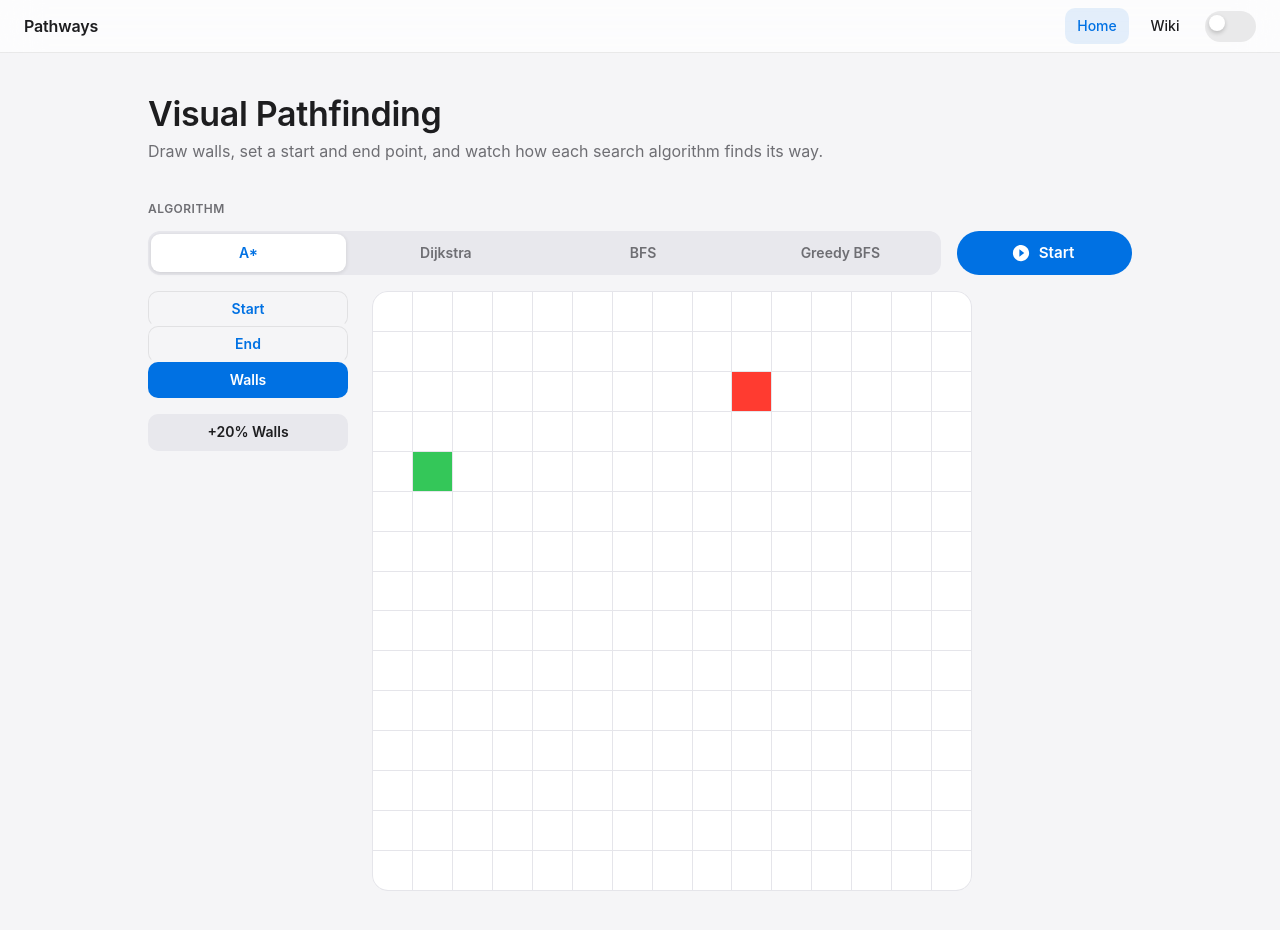
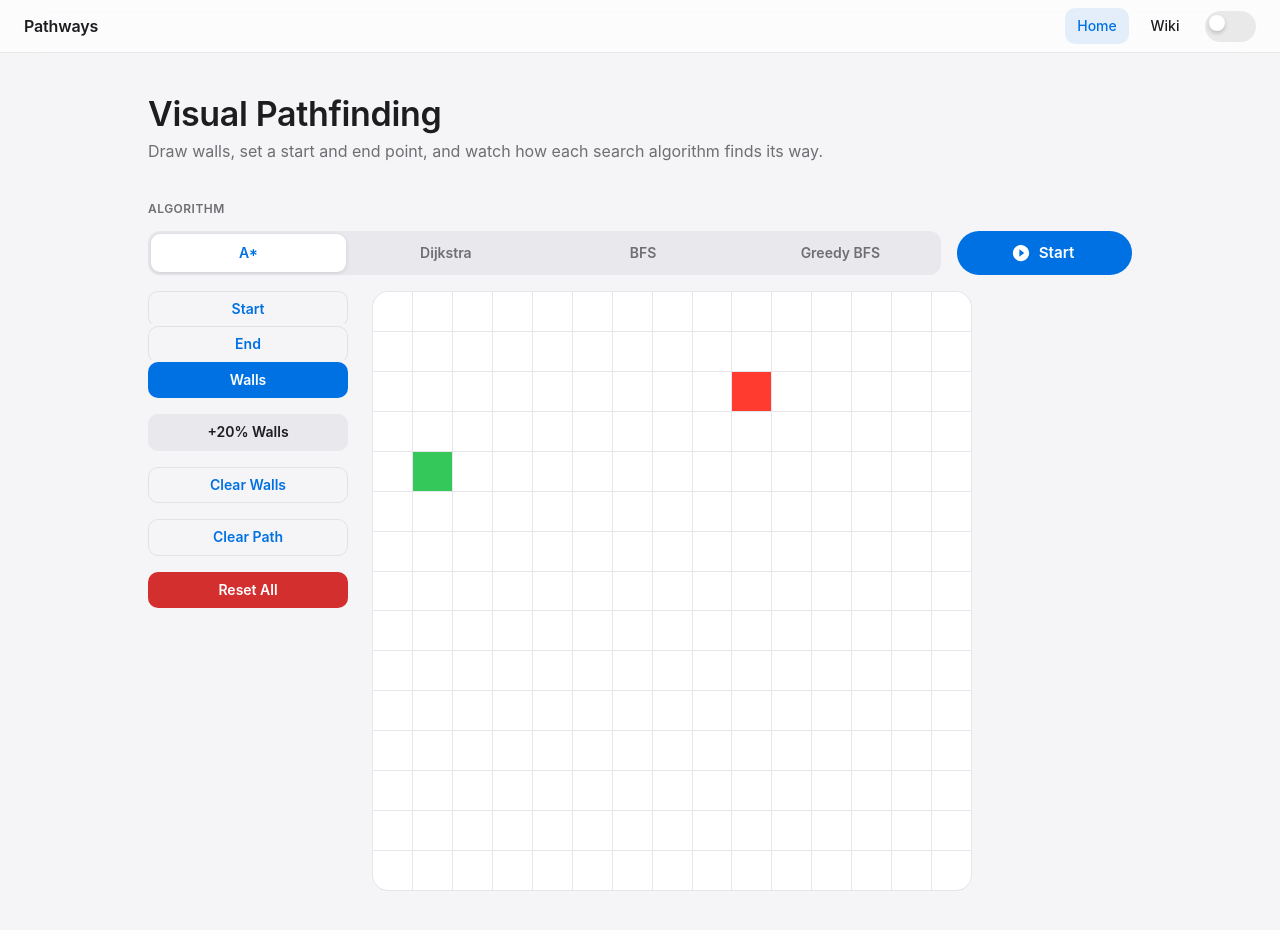
Before and after one commit to kwanlokto/graphing_library, a Next.js app: page / in a window 1280 px wide. Built offline with nearby package versions, Linux system fonts and the light colour scheme.

Commit message:
add different reset functionalities

```diff
--- a/src/algorithms/helper.ts
+++ b/src/algorithms/helper.ts
@@ -172,6 +172,34 @@ export const randomlyPlaceWalls = (
 };
 
 /**
+ * Removes all walls from the grid, leaving start, end, and path state untouched.
+ *
+ * @param {GridType} grid - The grid to clear walls from.
+ * @returns {GridType} A new grid with every `isWall` flag set to `false`.
+ */
+export const clearWalls = (grid: GridType): GridType => {
+  return grid.map((row) => row.map((cell) => ({ ...cell, isWall: false })));
+};
+
+/**
+ * Clears any pathfinding results (visited, visiting, and path cells) so a new
+ * algorithm can be run against the same walls, start, and end positions.
+ *
+ * @param {GridType} grid - The grid to clear pathfinding state from.
+ * @returns {GridType} A new grid with `visited`, `isVisiting`, and `isPath` reset.
+ */
+export const clearPath = (grid: GridType): GridType => {
+  return grid.map((row) =>
+    row.map((cell) => ({
+      ...cell,
+      visited: false,
+      isVisiting: false,
+      isPath: false,
+    }))
+  );
+};
+
+/**
  * Creates a 2D grid (array of arrays) populated with a specified value.
  *
  * @param {number} numRows - The number of rows in the grid.
--- a/src/app/page.tsx
+++ b/src/app/page.tsx
@@ -17,9 +17,11 @@ const App = () => {
   const [grid, setGrid] = useState<GridType>([]);
   const [disableGrid, setDisableGrid] = useState(false);
   const [algorithm, setAlgorithm] = useState("aStar");
+  const [pathStatus, setPathStatus] = useState<string | null>(null);
 
   const initGrid = () => {
     setDisableGrid(false);
+    setPathStatus(null);
     const localGrid = createEmptyGrid(15, 15);
     // Randomly generate start and end, ensuring they don't overlap
     const randomStart = getRandomCoordinate(15, 15);
@@ -77,15 +79,25 @@ const App = () => {
 
         <RunButton
           gridState={[grid, setGrid]}
-          resetGrid={initGrid}
           algorithm={algorithm}
+          disabled={disableGrid}
           setDisableGrid={setDisableGrid}
+          pathStatus={pathStatus}
+          setPathStatus={setPathStatus}
         />
       </Stack>
 
       {/* Full-width Grid */}
       <Box sx={{ width: "100%" }}>
-        <Grid grid={grid} setGrid={setGrid} disabled={disableGrid} />
+        <Grid
+          grid={grid}
+          setGrid={setGrid}
+          disabled={disableGrid}
+          setDisableGrid={setDisableGrid}
+          resetGrid={initGrid}
+          pathStatus={pathStatus}
+          setPathStatus={setPathStatus}
+        />
       </Box>
     </>
   );
--- a/src/ui/grid.tsx
+++ b/src/ui/grid.tsx
@@ -1,13 +1,16 @@
 import { Box, Button, ButtonGroup, useMediaQuery, useTheme } from "@mui/material";
 import { CellType, GridType } from "@/types/grid";
-import React, { useRef, useState } from "react";
-
-import { randomlyPlaceWalls } from "@/algorithms/helper";
+import React, { Dispatch, SetStateAction, useRef, useState } from "react";
+import { clearPath, clearWalls, randomlyPlaceWalls } from "@/algorithms/helper";
 
 interface GridProps {
   grid: GridType;
   setGrid: React.Dispatch<React.SetStateAction<GridType>>;
   disabled: boolean;
+  setDisableGrid: Dispatch<SetStateAction<boolean>>;
+  resetGrid: () => void;
+  pathStatus: string | null;
+  setPathStatus: Dispatch<SetStateAction<string | null>>;
 }
 
 // Apple system color palette
@@ -33,8 +36,17 @@ const getCellBgColor = (cell: CellType, emptyColor: string) => {
     : emptyColor;
 };
 
-const Grid = ({ grid, setGrid, disabled }: GridProps) => {
+const Grid = ({
+  grid,
+  setGrid,
+  disabled,
+  setDisableGrid,
+  resetGrid,
+  pathStatus,
+  setPathStatus,
+}: GridProps) => {
   const [editMode, setEditMode] = useState<"start" | "end" | "wall">("wall");
+  const isRunning = disabled && pathStatus === null;
   const containerRef = useRef<HTMLDivElement | null>(null);
   const pointerIdRef = useRef<number | null>(null);
   const lastTouchedRef = useRef<{ r: number; c: number } | null>(null);
@@ -264,6 +276,40 @@ const Grid = ({ grid, setGrid, disabled }: GridProps) => {
         >
           +20% Walls
         </Button>
+
+        <Button
+          fullWidth
+          variant="outlined"
+          disabled={disabled}
+          onClick={() => {
+            setGrid((prev) => clearWalls(prev));
+          }}
+        >
+          Clear Walls
+        </Button>
+
+        <Button
+          fullWidth
+          variant="outlined"
+          disabled={isRunning}
+          onClick={() => {
+            setGrid((prev) => clearPath(prev));
+            setPathStatus(null);
+            setDisableGrid(false);
+          }}
+        >
+          Clear Path
+        </Button>
+
+        <Button
+          fullWidth
+          variant="contained"
+          color="error"
+          disabled={isRunning}
+          onClick={resetGrid}
+        >
+          Reset All
+        </Button>
       </Box>
 
       {/* GRID (single pointer handlers on container) */}
--- a/src/ui/run_path_button.tsx
+++ b/src/ui/run_path_button.tsx
@@ -1,18 +1,20 @@
 import { Button, CircularProgress, Stack, Typography } from "@mui/material";
 import { Coordinate, GridType } from "@/types/grid";
 import { Dispatch, SetStateAction, useState } from "react";
-import { IoMdPlayCircle, IoMdRefresh } from "react-icons/io";
 
 import { BFS } from "@/algorithms/bfs";
+import { IoMdPlayCircle } from "react-icons/io";
 import { aStar } from "@/algorithms/a_star";
 import { dijkstra } from "@/algorithms/dijkstra";
 import { greedyBestFirstSearch } from "@/algorithms/greedy_bfs";
 
 interface RunButtonProps {
   gridState: [GridType, Dispatch<SetStateAction<GridType>>];
-  resetGrid: () => void;
   algorithm: string;
+  disabled: boolean;
   setDisableGrid: Dispatch<SetStateAction<boolean>>;
+  pathStatus: string | null;
+  setPathStatus: Dispatch<SetStateAction<string | null>>;
 }
 
 const buttonStyle = {
@@ -32,13 +34,14 @@ const buttonStyle = {
 
 export const RunButton = ({
   gridState,
-  resetGrid,
   algorithm,
+  disabled,
   setDisableGrid,
+  pathStatus,
+  setPathStatus,
 }: RunButtonProps) => {
   const [grid, setGrid] = gridState;
   const [isRunning, setIsRunning] = useState(false);
-  const [pathStatus, setPathStatus] = useState<string | null>(null);
 
   const startPathfinding = async () => {
     setDisableGrid(true);
@@ -90,31 +93,16 @@ export const RunButton = ({
         {pathStatus !== null ? pathStatus : ""}
       </Typography>
 
-      {pathStatus === null ? (
       <Button
         variant="contained"
         color="primary"
         onClick={startPathfinding}
-          disabled={isRunning}
+        disabled={isRunning || disabled}
         startIcon={!isRunning ? <IoMdPlayCircle /> : null}
         sx={buttonStyle}
       >
         {isRunning ? <CircularProgress size={24} color="inherit" /> : "Start"}
       </Button>
-      ) : (
-        <Button
-          variant="contained"
-          color="secondary"
-          onClick={() => {
-            resetGrid();
-            setPathStatus(null);
-          }}
-          startIcon={<IoMdRefresh />} // Add a refresh icon
-          sx={buttonStyle}
-        >
-          Reload
-        </Button>
-      )}
     </Stack>
   );
 };
```
Lines whose indentation alone changed are shown as unchanged.
